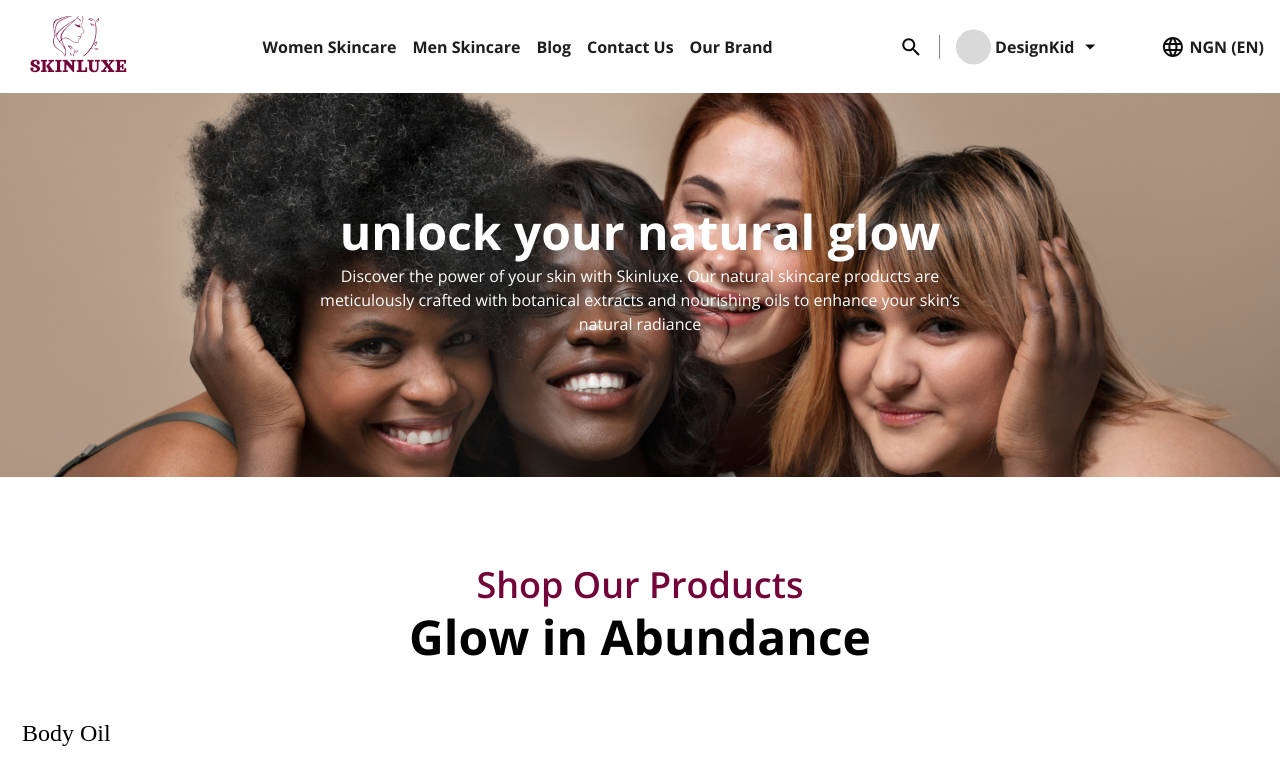
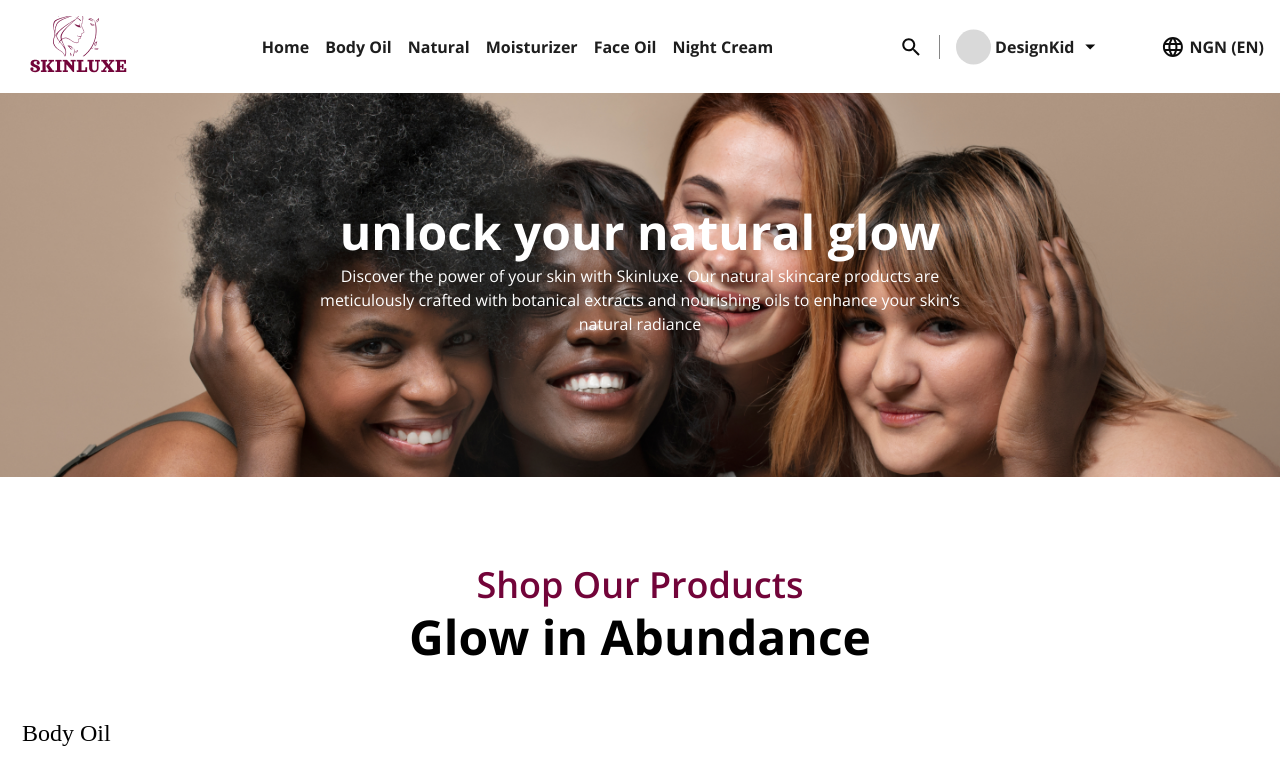
Before and after one commit to Babalola-Yusuf/cloud-shop, a React (Vite) app: page /#/ in a window 1280 px wide. Shown: the top 763 px of the page. Built offline with nearby package versions, Linux system fonts and the light colour scheme; a web font is replaced by a local one.

Commit message:
routing wahala done

```diff
--- a/src/components/BodyOil.jsx
+++ b/src/components/BodyOil.jsx
@@ -58,7 +58,7 @@ const ProductCard = ({ product }) => {
 };
 
 const BodyOil = () => (
-  <div className="bodyoil py-8 flex justify-center">
+  <div className="bodyoil py-8 flex justify-center" id='bodyoil'>
     <div>
       <h2 className="text-2xl font-bold mb-4 bodyoilfont">Body Oil</h2>
       <div className="grid grid-cols-1 sm:grid-cols-2 lg:grid-cols-3 xl:grid-cols-4 gap-4">
--- a/src/components/FaceOil.jsx
+++ b/src/components/FaceOil.jsx
@@ -58,7 +58,7 @@ const ProductCard = ({ product }) => {
 };
 
 const FaceOil = () => (
-  <div className="bodyoil py-8 flex justify-center">
+  <div className="bodyoil py-8 flex justify-center" id='faceoil'>
     <div>
       <h2 className="text-2xl font-bold mb-4 bodyoilfont">Face Oil</h2>
       <div className="grid grid-cols-1 sm:grid-cols-2 lg:grid-cols-3 xl:grid-cols-4 gap-4">
--- a/src/components/Header.jsx
+++ b/src/components/Header.jsx
@@ -1,8 +1,9 @@
 // src/components/Header.jsx
 import React, { useState, useContext } from 'react';
-import { Link } from 'react-router-dom';
+/* import { Link } from 'react-router-dom'; */
 import { FaBars } from 'react-icons/fa';
 import { CartContext } from '../contexts/CartContext';
+import { HashLink as Link } from 'react-router-hash-link';
 
 const Header = () => {
   const [isOpen, setIsOpen] = useState(false);
@@ -23,11 +24,12 @@ const Header = () => {
 
       <nav className={`${isOpen ? 'block' : 'hidden'} w-full lg:flex lg:w-auto lg:space-x-4 lg:items-center`}>
         <ul className="flex flex-col lg:flex-row lg:space-x-4">
-          <li><Link to="/">Women Skincare</Link></li>
-          <li><Link to="/">Men Skincare</Link></li>
-          <li><Link to="/">Blog</Link></li>
-          <li><Link to="/">Contact Us</Link></li>
-          <li><Link to="/">Our Brand</Link></li>
+          <li><Link to="/">Home</Link></li>
+          <li><Link to="#bodyoil">Body Oil</Link></li>
+          <li><Link to="#natural">Natural</Link></li>
+          <li><Link to="#moisturizer">Moisturizer</Link></li>
+          <li><Link to="#faceoil">Face Oil</Link></li>
+          <li><Link to="#nightcream">Night Cream</Link></li>
         </ul>
       </nav>
 
--- a/src/components/Moisturizer.jsx
+++ b/src/components/Moisturizer.jsx
@@ -58,7 +58,7 @@ const ProductCard = ({ product }) => {
 };
 
 const Moisturizer = () => (
-  <div className="bodyoil py-8 flex justify-center">
+  <div className="bodyoil py-8 flex justify-center" id='moisturizer'>
     <div>
       <h2 className="text-2xl font-bold mb-4 bodyoilfont">Moisturizer</h2>
       <div className="grid grid-cols-1 sm:grid-cols-2 lg:grid-cols-3 xl:grid-cols-4 gap-4">
--- a/src/components/NewIn.jsx
+++ b/src/components/NewIn.jsx
@@ -58,7 +58,7 @@ const ProductCard = ({ product }) => {
 };
 
 const NewIn = () => (
-  <div className="bodyoil py-8 flex justify-center">
+  <div className="bodyoil py-8 flex justify-center" id='natural'>
     <div>
       <h2 className="text-2xl font-bold mb-4 bodyoilfont">Natural</h2>
       <div className="grid grid-cols-1 sm:grid-cols-2 lg:grid-cols-3 xl:grid-cols-4 gap-4">
--- a/src/components/NightCream.jsx
+++ b/src/components/NightCream.jsx
@@ -58,7 +58,7 @@ const ProductCard = ({ product }) => {
 };
 
 const NightCream = () => (
-  <div className="bodyoil py-8 flex justify-center">
+  <div className="bodyoil py-8 flex justify-center" id='nightcream'>
     <div>
       <h2 className="text-2xl font-bold mb-4 bodyoilfont">Night Cream</h2>
       <div className="grid grid-cols-1 sm:grid-cols-2 lg:grid-cols-3 xl:grid-cols-4 gap-4">
```
Also changed, not shown: package.json (+4 -3 lines), 1 other file (tests, documents, lock files or other folders).
